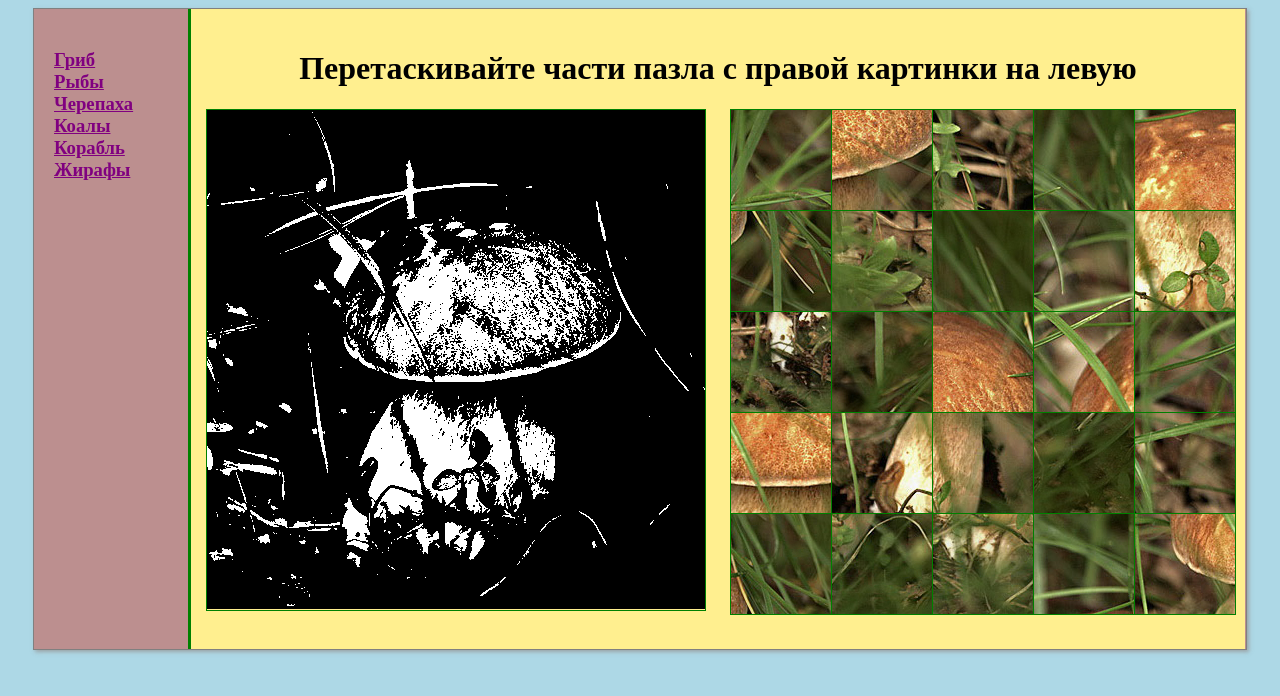
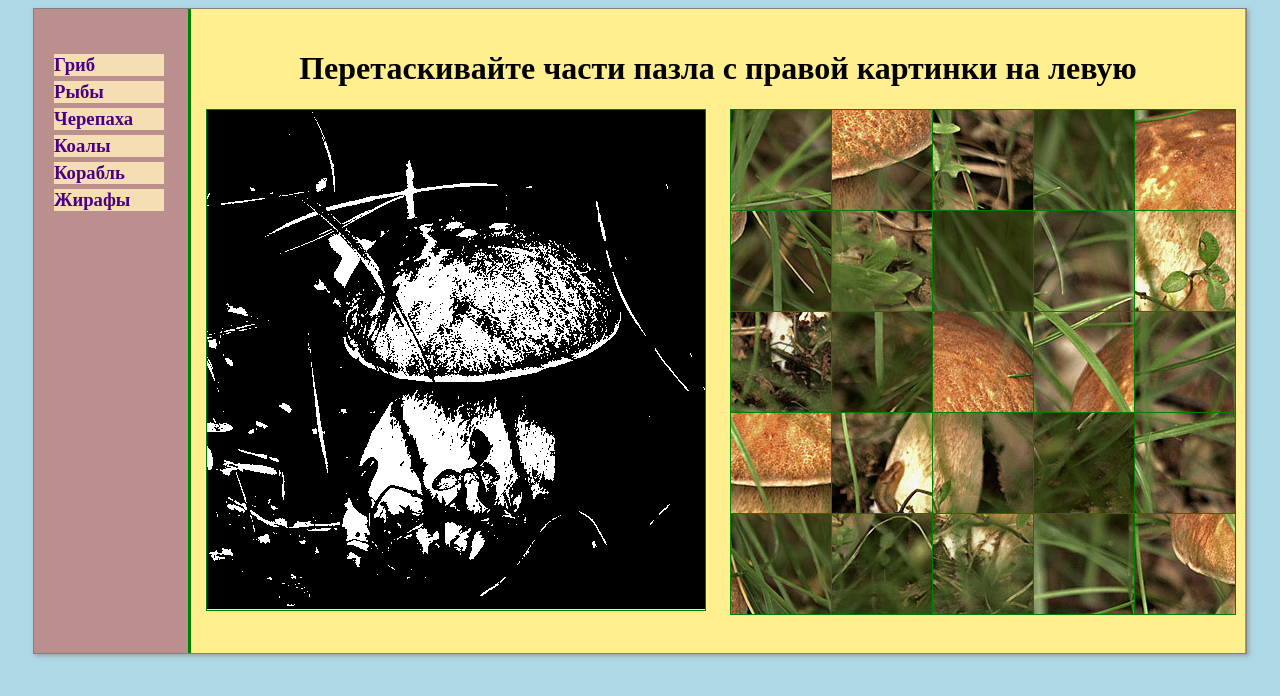
Before and after one commit to powerbot15/Puzzles, a website: page index.html in a window 1280 px wide. Drawn offline with nearby package versions, Linux system fonts and the light colour scheme.

Commit message:
optimization and refactoring

```diff
--- a/css/styles.css
+++ b/css/styles.css
@@ -29,14 +29,21 @@ body{
     padding-top: 20px;
     padding-bottom: 20px;
 }
-.nav a{
+.nav li{
+    margin-top: 5px;
+    margin-bottom: 5px;
+    background-color: wheat;
     font-size: 14pt;
     font-weight: bolder;
-    color: purple;
+    color: indigo;
+
 }
-.nav a:hover{
-    color: white;
+.nav li:hover{
+    cursor: pointer;
+    color: #ffffff;
+    background-color: navy;
 }
+
 .nav>ul{
     list-style: none;
     margin: 0;
@@ -50,7 +57,6 @@ body{
     text-align: left;
     padding-top: 20px;
     padding-bottom: 20px;
-    height: 600px;
     background-color: #ffef8f;
 }
 .puzzle-wrapper{
--- a/index.html
+++ b/index.html
@@ -12,12 +12,12 @@
 <div class="wrapper">
     <div class="nav">
         <ul id="menu">
-            <li><a href="img/mushroom.jpg">Гриб</a></li>
-            <li><a href="img/fish-butterfly.jpg">Рыбы</a></li>
-            <li><a href="img/turtle.jpg">Черепаха</a></li>
-            <li><a href="img/koalas.jpg">Коалы</a></li>
-            <li><a href="img/ship.jpg">Корабль</a></li>
-            <li><a href="img/Africa-savanna.jpg">Жирафы</a></li>
+            <li id="img/mushroom.jpg">Гриб</li>
+            <li id="img/fish-butterfly.jpg">Рыбы</li>
+            <li id="img/turtle.jpg">Черепаха</li>
+            <li id="img/koalas.jpg">Коалы</li>
+            <li id="img/ship.jpg">Корабль</li>
+            <li id="img/Africa-savanna.jpg">Жирафы</li>
         </ul>
     </div>
     <div class="puzzle-field">
--- a/js/puzzles.js
+++ b/js/puzzles.js
@@ -12,15 +12,13 @@
 
         imageToUse.get(0).src = 'img/mushroom.jpg';
 
-        $('#menu').on('click', 'a', function(event){
-            console.dir(event.target);
-            imageToUse.get(0).src = event.target.pathname;
+        $('#menu').on('click','li', function(event){
+            imageToUse.get(0).src = $(event.target).attr('id');
             return false;
         });
 
         imageToUse.on('load', function(){
             field.createField();
-            console.log(field);
         });
 
     });
@@ -52,7 +50,6 @@
 
         this.particles = [];
         this.shuffledIndexes = this.createPlainIndexes(25).shuffle();
-//        this.createField();
 
     }
 
```
